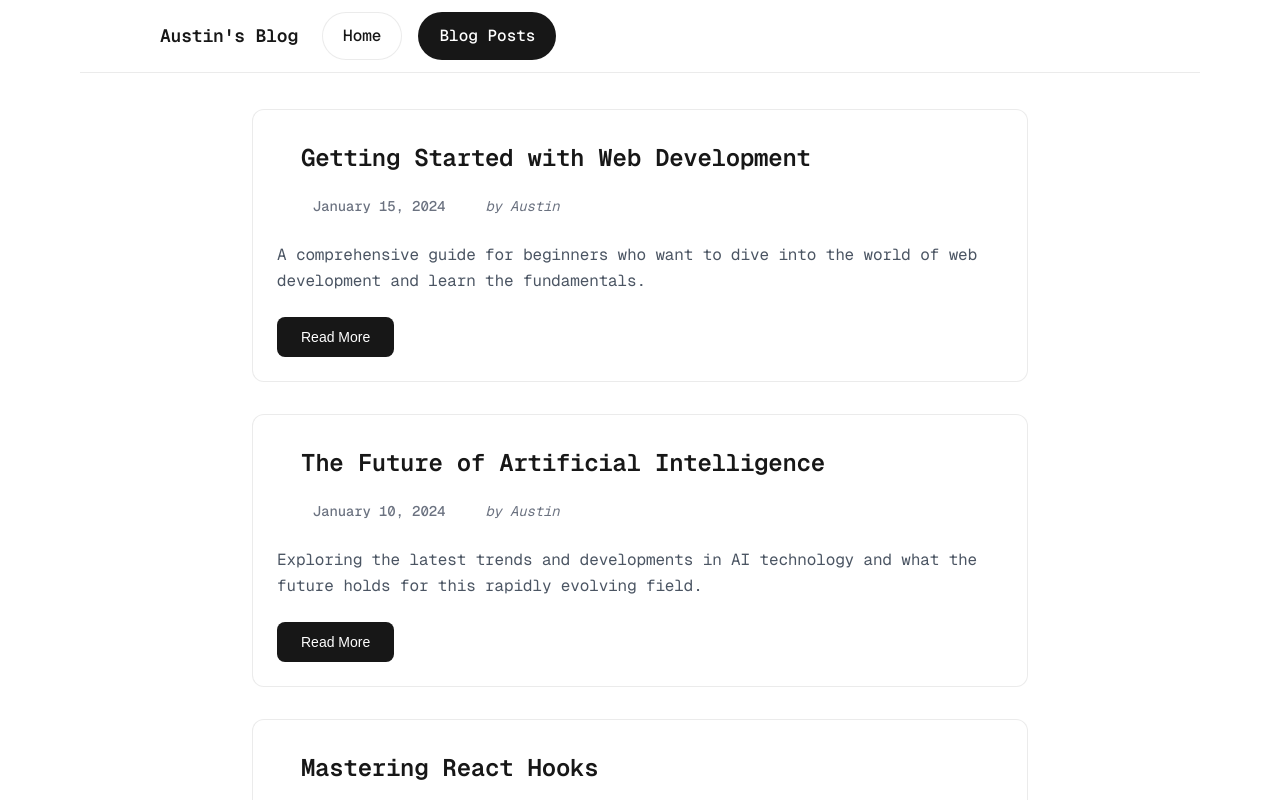
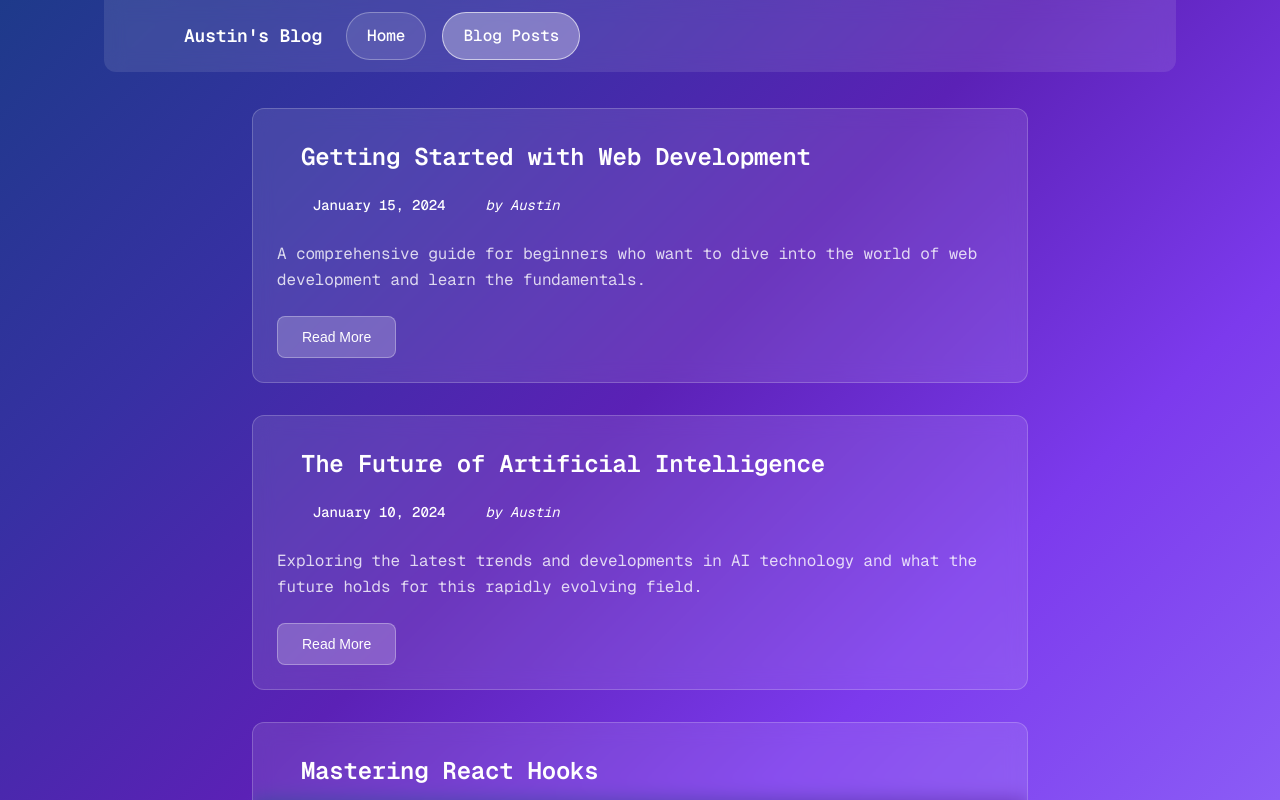
Before and after one commit to endlessrequiem/blog, a Next.js app: page /posts in a window 1280 px wide. Shown: the top 800 px of the page. Built offline with nearby package versions, Linux system fonts and the light colour scheme.

Commit message:
updated CSS

```diff
--- a/src/app/components/Navigation/Navigation.module.css
+++ b/src/app/components/Navigation/Navigation.module.css
@@ -1,12 +1,15 @@
 .navigation {
-    background: var(--background);
-    border-bottom: 1px solid var(--gray-alpha-200);
+    background: rgba(255, 255, 255, 0.1);
+    backdrop-filter: blur(10px);
+    border-radius: 0 0 12px 12px;
     padding: 12px 0;
     position: sticky;
     top: 0;
     z-index: 100;
     font-family: var(--font-geist-mono);
-    width: 100%;
+    width: 80%;
+    margin: 0 12px;
+    width: calc(100% - 48px);
 }
 
 .navContainer {
@@ -20,7 +23,7 @@
 .logo {
     font-size: 18px;
     font-weight: 600;
-    color: var(--foreground);
+    color: #ffffff;
     cursor: pointer;
     font-family: var(--font-geist-mono);
     line-height: 24px;
@@ -41,8 +44,7 @@
     border-radius: 128px;
     height: 48px;
     padding: 0 20px;
-    border: none;
-    border: 1px solid transparent;
+    border: 1px solid rgba(255, 255, 255, 0.3);
     transition: background 0.2s,
     color 0.2s,
     border-color 0.2s;
@@ -54,25 +56,24 @@
     line-height: 20px;
     font-weight: 500;
     font-family: var(--font-geist-mono);
-    background: var(--background);
-    color: var(--foreground);
-    border-color: var(--gray-alpha-200);
+    background: rgba(255, 255, 255, 0.1);
+    color: #ffffff;
 }
 
 .navLink:hover {
-    background: var(--button-secondary-hover);
-    border-color: transparent;
+    background: rgba(255, 255, 255, 0.2);
+    border-color: rgba(255, 255, 255, 0.5);
 }
 
 .navLink.active {
-    background: var(--foreground);
-    color: var(--background);
-    border-color: transparent;
+    background: rgba(255, 255, 255, 0.3);
+    color: #ffffff;
+    border-color: rgba(255, 255, 255, 0.6);
 }
 
 .navLink.active:hover {
-    background: var(--button-primary-hover);
-    border-color: transparent;
+    background: rgba(255, 255, 255, 0.4);
+    border-color: rgba(255, 255, 255, 0.7);
 }
 
 @media (max-width: 600px) {
--- a/src/app/globals.css
+++ b/src/app/globals.css
@@ -17,11 +17,13 @@ body {
 }
 
 body {
-  color: var(--foreground);
-  background: var(--background);
+  color: #ffffff;
+  background: linear-gradient(135deg, #1e3a8a 0%, #3730a3 25%, #5b21b6 50%, #7c3aed 75%, #8b5cf6 100%);
+  background-attachment: fixed;
   font-family: Arial, Helvetica, sans-serif;
   -webkit-font-smoothing: antialiased;
   -moz-osx-font-smoothing: grayscale;
+  min-height: 100vh;
 }
 
 * {
--- a/src/app/page.module.css
+++ b/src/app/page.module.css
@@ -53,26 +53,31 @@
     line-height: 24px;
     letter-spacing: -0.01em;
     list-style-position: inside;
+    color: #ffffff;
 }
 
 .footer {
-    opacity: 35%;
+    opacity: 70%;
     padding-top: 12px;
+    color: rgba(255, 255, 255, 0.8);
 }
 
 .main h1 {
     font-weight: 600;
     font-size: 36px;
+    color: #ffffff;
 }
 
 .main h2 {
     font-weight: 600;
     font-size: 24px;
+    color: #ffffff;
 }
 
 .main h3 {
     font-weight: 600;
     font-size: 18px;
+    color: #ffffff;
 }
 
 .footer {
@@ -203,7 +208,7 @@ a.secondary {
 .postsTitle {
     font-size: 2.5rem;
     font-weight: 700;
-    color: var(--foreground);
+    color: #ffffff;
     margin-bottom: 12rem;
     text-align: center;
 }
@@ -215,8 +220,9 @@ a.secondary {
 }
 
 .postCard {
-    background: var(--background);
-    border: 1px solid var(--gray-alpha-200);
+    background: rgba(255, 255, 255, 0.1);
+    backdrop-filter: blur(10px);
+    border: 1px solid rgba(255, 255, 255, 0.2);
     border-radius: 12px;
     padding: 1.5rem;
     transition: all 0.2s ease-in-out;
@@ -224,9 +230,10 @@ a.secondary {
 }
 
 .postCard:hover {
-    border-color: var(--foreground);
-    box-shadow: 0 4px 12px rgba(0, 0, 0, 0.1);
+    border-color: rgba(255, 255, 255, 0.4);
+    box-shadow: 0 8px 32px rgba(0, 0, 0, 0.3);
     transform: translateY(-2px);
+    background: rgba(255, 255, 255, 0.15);
 }
 
 .postHeader {
@@ -236,7 +243,7 @@ a.secondary {
 .postTitle {
     font-size: 1.5rem;
     font-weight: 600;
-    color: var(--foreground);
+    color: #ffffff;
     margin-bottom: 0.5rem;
     line-height: 1.3;
 }
@@ -245,7 +252,7 @@ a.secondary {
     display: flex;
     gap: 1rem;
     font-size: 0.875rem;
-    color: #6b7280;
+    color: rgba(255, 255, 255, 0.7);
     margin-bottom: 0.5rem;
 }
 
@@ -258,16 +265,16 @@ a.secondary {
 }
 
 .postExcerpt {
-    color: #4b5563;
+    color: rgba(255, 255, 255, 0.8);
     line-height: 1.6;
     margin-bottom: 1.5rem;
     font-size: 1rem;
 }
 
 .readMoreButton {
-    background: var(--foreground);
-    color: var(--background);
-    border: none;
+    background: rgba(255, 255, 255, 0.2);
+    color: #ffffff;
+    border: 1px solid rgba(255, 255, 255, 0.3);
     padding: 0.75rem 1.5rem;
     border-radius: 8px;
     font-size: 0.875rem;
@@ -277,7 +284,8 @@ a.secondary {
 }
 
 .readMoreButton:hover {
-    background: var(--button-primary-hover);
+    background: rgba(255, 255, 255, 0.3);
+    border-color: rgba(255, 255, 255, 0.5);
     transform: translateY(-1px);
 }
 
@@ -311,7 +319,7 @@ a.secondary {
     margin: 2rem 0;
     line-height: 1.8;
     font-size: 1.1rem;
-    color: var(--foreground);
+    color: #ffffff;
 }
 
 .postParagraph {
@@ -322,13 +330,13 @@ a.secondary {
 .postFooter {
     margin-top: 3rem;
     padding-top: 2rem;
-    border-top: 1px solid var(--gray-alpha-200);
+    border-top: 1px solid rgba(255, 255, 255, 0.2);
 }
 
 .backButton {
-    background: var(--foreground);
-    color: var(--background);
-    border: none;
+    background: rgba(255, 255, 255, 0.2);
+    color: #ffffff;
+    border: 1px solid rgba(255, 255, 255, 0.3);
     padding: 0.75rem 1.5rem;
     border-radius: 8px;
     font-size: 0.875rem;
@@ -341,7 +349,8 @@ a.secondary {
 }
 
 .backButton:hover {
-    background: var(--button-primary-hover);
+    background: rgba(255, 255, 255, 0.3);
+    border-color: rgba(255, 255, 255, 0.5);
     transform: translateY(-1px);
 }
 
```
